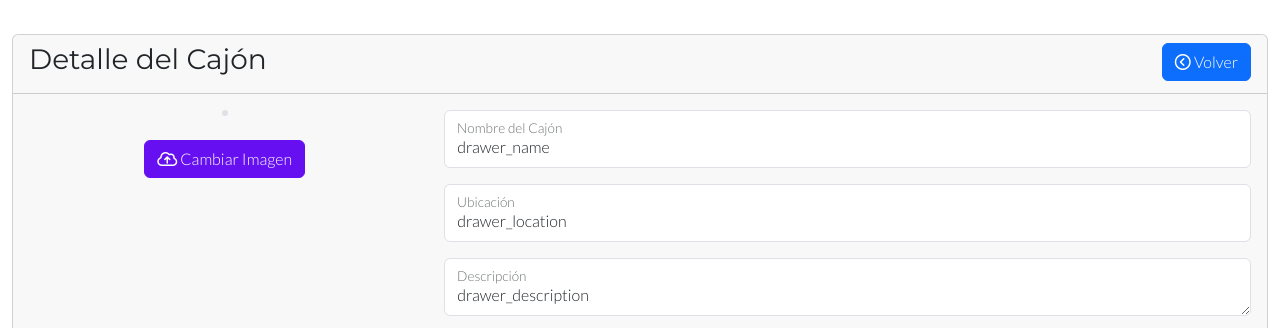
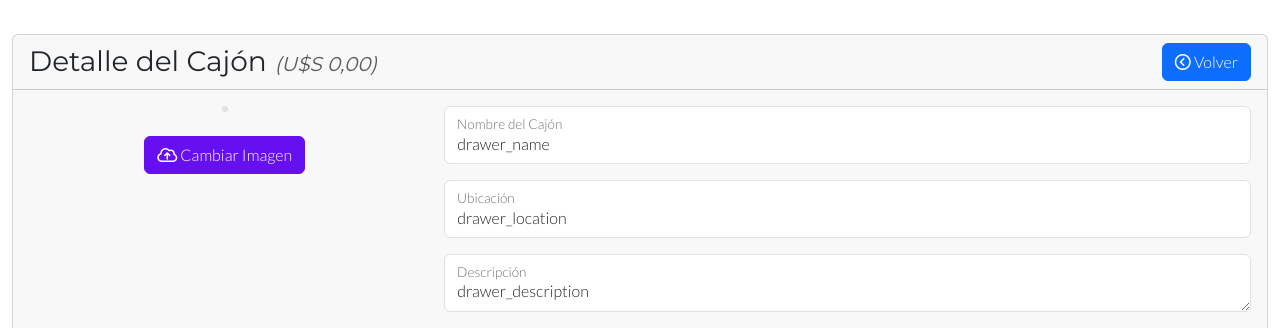
Before and after one commit to juanmaioli/DockerDrawers, a PHP site: page /drawer_view.php?id=0 in a window 1280 px wide. Shown: the part 62-390 px from the top of the page. Run offline with PHP 8.4, Linux system fonts and the light colour scheme; the visitor is signed in with stand-in values (Sample User, id 1); data comes from the database, SQL or seed files in the repository; data that the repository does not hold is empty; some libraries are stand-ins or nearby versions.

Commit message:
🚀 feat: mostrar precio total del cajón junto al título en drawer_view.php

```diff
--- a/www_data/drawer_view.php
+++ b/www_data/drawer_view.php
@@ -1,6 +1,6 @@
 <?php
 include("head.php");
-$drawerId = $_GET['id'];
+$drawerId = (int)($_GET['id'] ?? 0);
 ?>
 
 <!-- Container -->
@@ -10,9 +10,10 @@ $drawerId = $_GET['id'];
     <section class="col-md-12">
       <article class="card" id="drawer_card">
         <section class="card-header">
-          <article class="row">
-            <section class="col-md-6 text-start">
-              <h3 class="" id="drawer_title">Detalle del Cajón</h3>
+          <article class="row align-items-center">
+            <section class="col-md-6 text-start d-flex align-items-baseline gap-2 flex-wrap">
+              <h3 class="mb-0" id="drawer_title">Detalle del Cajón</h3>
+              <h3 class="fst-italic text-muted mb-0 fs-5 d-none" id="drawer-total-price"></h3>
             </section>
             <section class="col-md-6 text-end"><a href="index.php" class="btn btn-primary"><i class="fa-regular fa-circle-chevron-left"></i>&nbsp;Volver</a></section>
           </article>
--- a/www_data/js/app.js
+++ b/www_data/js/app.js
@@ -373,7 +373,23 @@ async function drawerItems($drawerId, usuarioId) {
           return respuesta
         }
       }
-    ]
+    ],
+    drawCallback: function () {
+      const api = this.api()
+      let totalDrawerPrice = 0
+      api.rows({ search: 'applied' }).data().each(function (row) {
+        totalDrawerPrice += (parseFloat(row.item_amount) || 0) * (parseFloat(row.item_price) || 0)
+      })
+      const totalEl = document.querySelector('#drawer-total-price')
+      if (totalEl) {
+        const formatted = totalDrawerPrice.toLocaleString('es-AR', {
+          minimumFractionDigits: 2,
+          maximumFractionDigits: 2
+        })
+        totalEl.textContent = `(U$S ${formatted})`
+        totalEl.classList.remove('d-none')
+      }
+    }
   })
 }
 
```
Also changed, not shown: README.md.
